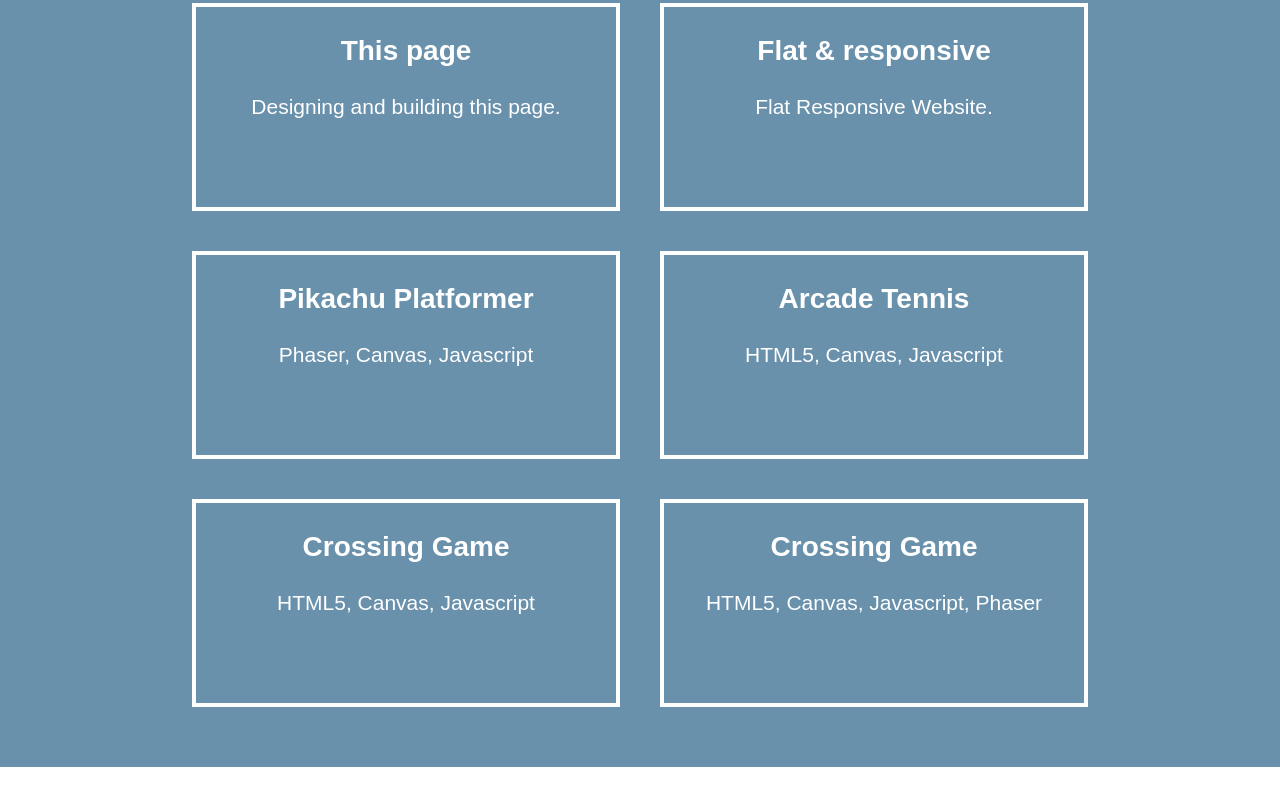
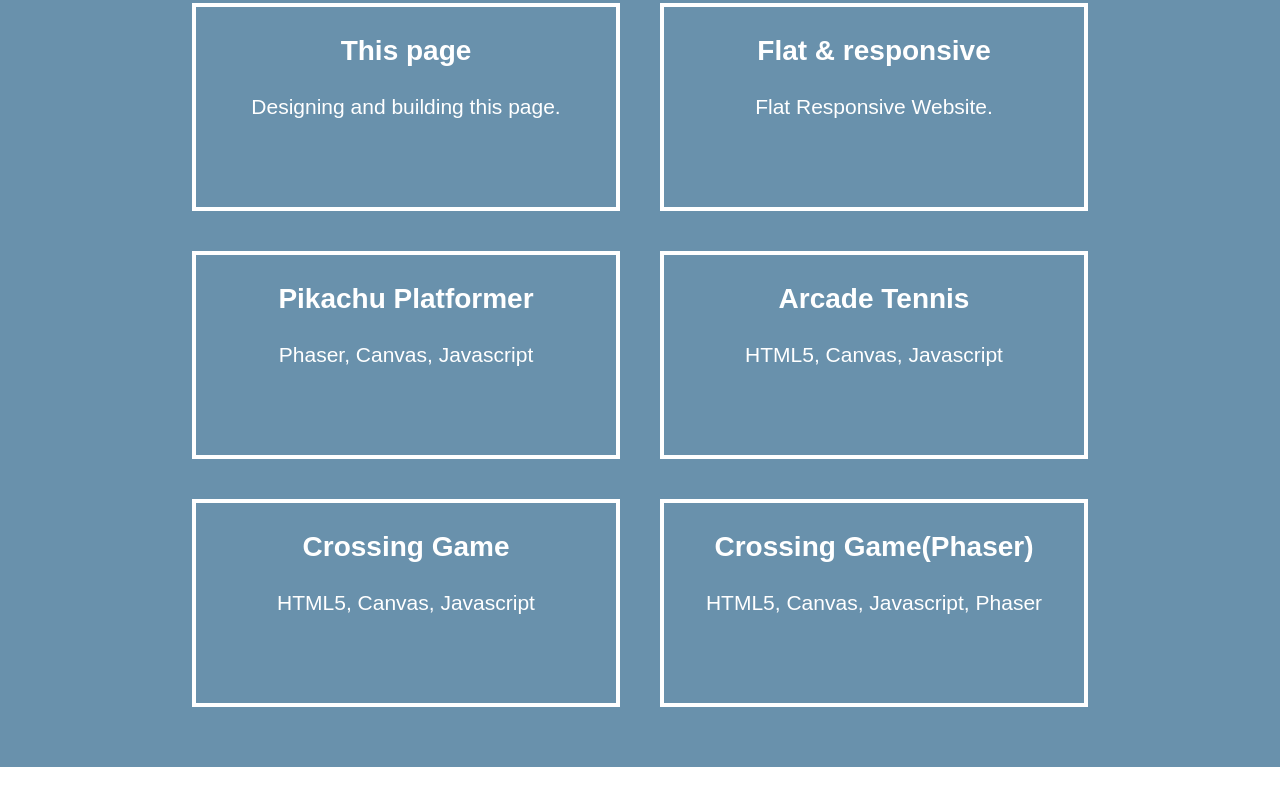
Before and after one commit to yulsmir/my-games, a website: page index.html in a window 1280 px wide. Shown: the part 1062-1867 px from the top of the page. Drawn offline with Linux system fonts and the light colour scheme.

Commit message:
refactor: fix project name

```diff
--- a/index.html
+++ b/index.html
@@ -79,7 +79,7 @@
                 <!-- <img src="" alt="Tetris"> -->
             </div>
             <div class="project">
-                <h3><a href="09-crossing-game-phaser/index.html">Crossing Game</a></h3>
+                <h3><a href="09-crossing-game-phaser/index.html">Crossing Game(Phaser)</a></h3>
                 <p> HTML5, Canvas, Javascript, Phaser</p>
                 <!-- <img src="" alt="Tetris"> -->
             </div>
```
